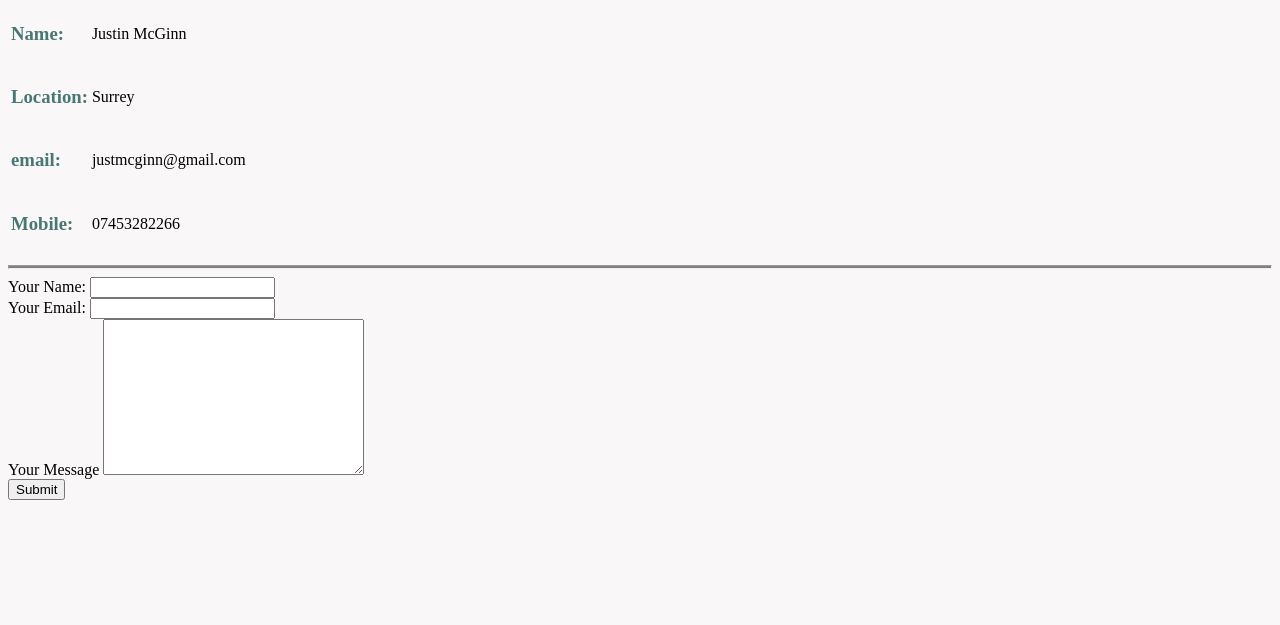
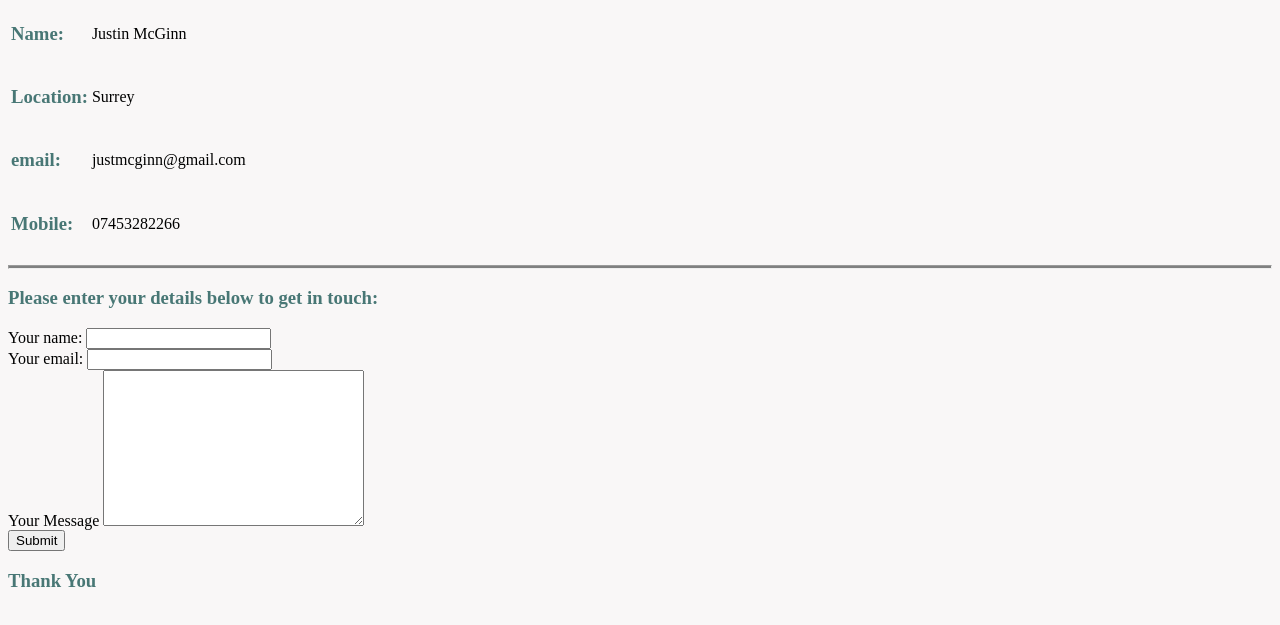
Before and after one commit to justmcginn/CV, a plain HTML site: page contact.html in a window 1280 px wide. Shown: the part 79-704 px from the top of the page. Drawn offline with Linux system fonts and the light colour scheme.

Commit message:
Updated contact form

```diff
--- a/contact.html
+++ b/contact.html
@@ -51,17 +51,18 @@
   </table>
   <hr>
 
+<h3>Please enter your details below to get in touch:</h3>
 <form action="mailto:justmcginn@gmail.com" method="post" enctype="text/plain">
-  <label for="">Your Name:</label>
+  <label for="">Your name:</label>
   <input type="text" name="yourName" value=""><br>
-  <label for="">Your Email:</label>
+  <label for="">Your email:</label>
   <input type="email" name="yourEmail" value=""><br>
   <label for="">Your Message</label>
   <textarea name="yourMessage" rows="10" cols="30"></textarea><br>
   <input type="submit" name="">
 </form>
 
-
+<h3>Thank You</h3>
 </body>
 
 </html>
```
